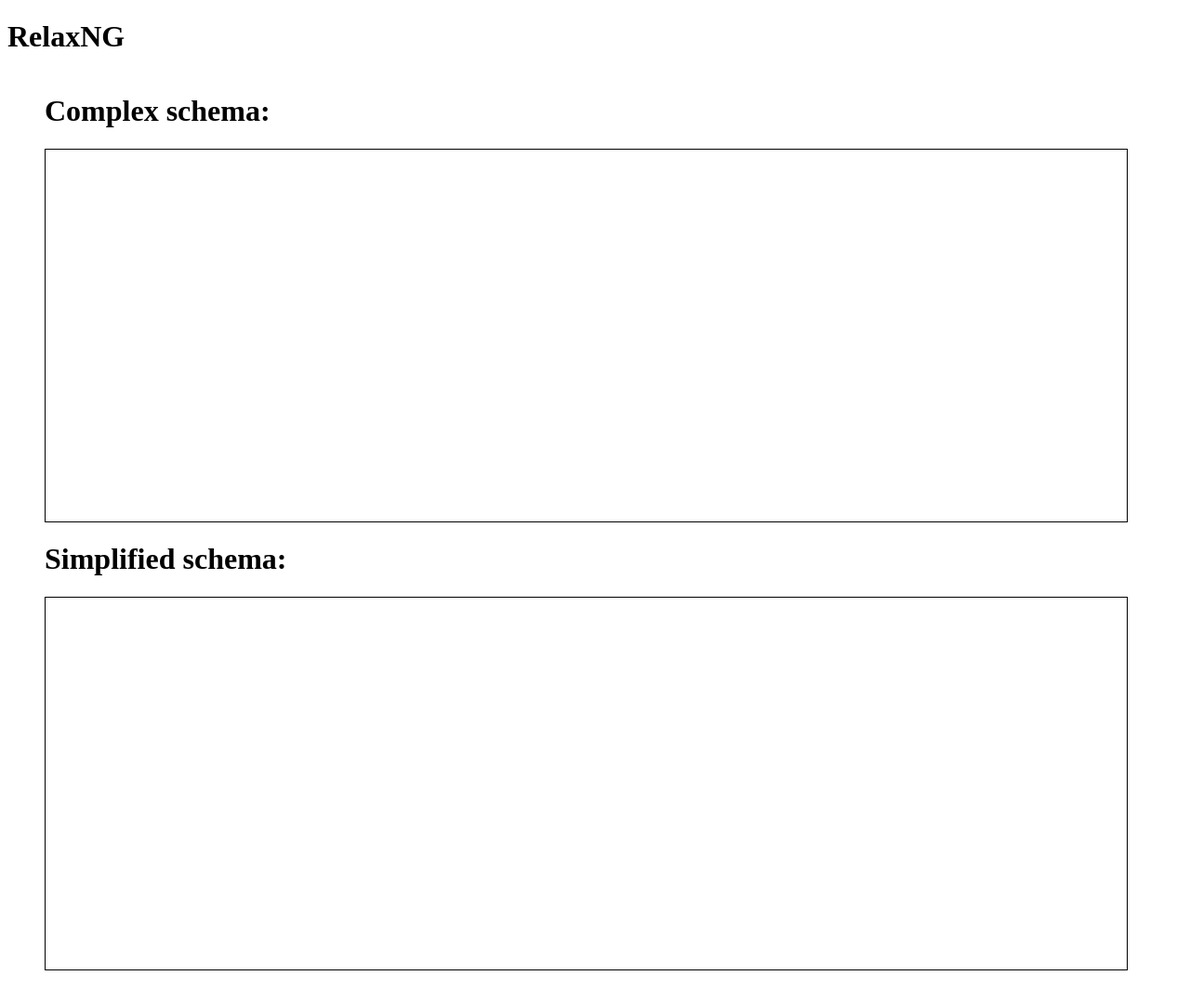
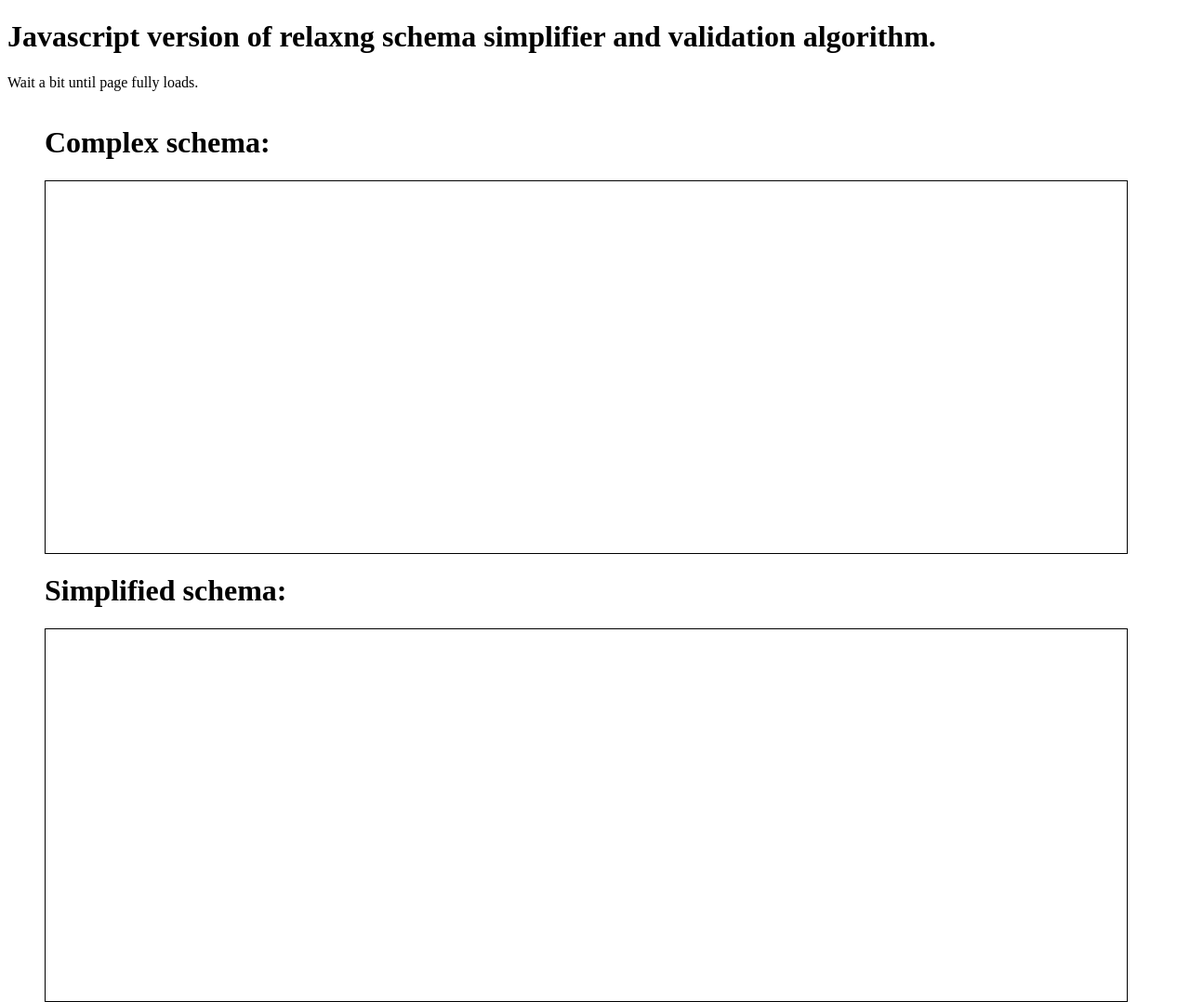
Before and after one commit to igorzg/es6-relax-ng, a website: page demo/index.html in a window 1280 px wide. Shown: the top 1078 px of the page at 93% size. Drawn offline with Linux system fonts and the light colour scheme; no server answers.

Commit message:
Update index.html

```diff
--- a/demo/index.html
+++ b/demo/index.html
@@ -101,7 +101,8 @@
 </head>
 <body>
 <div class="schemas">
-    <h1>RelaxNG</h1>
+    <h1>Javascript version of relaxng schema simplifier and validation algorithm.</h1>
+    <p>Wait a bit until page fully loads.</p>
     <ul class="clearfix">
         <li>
             <h1>Complex schema:</h1>
```
